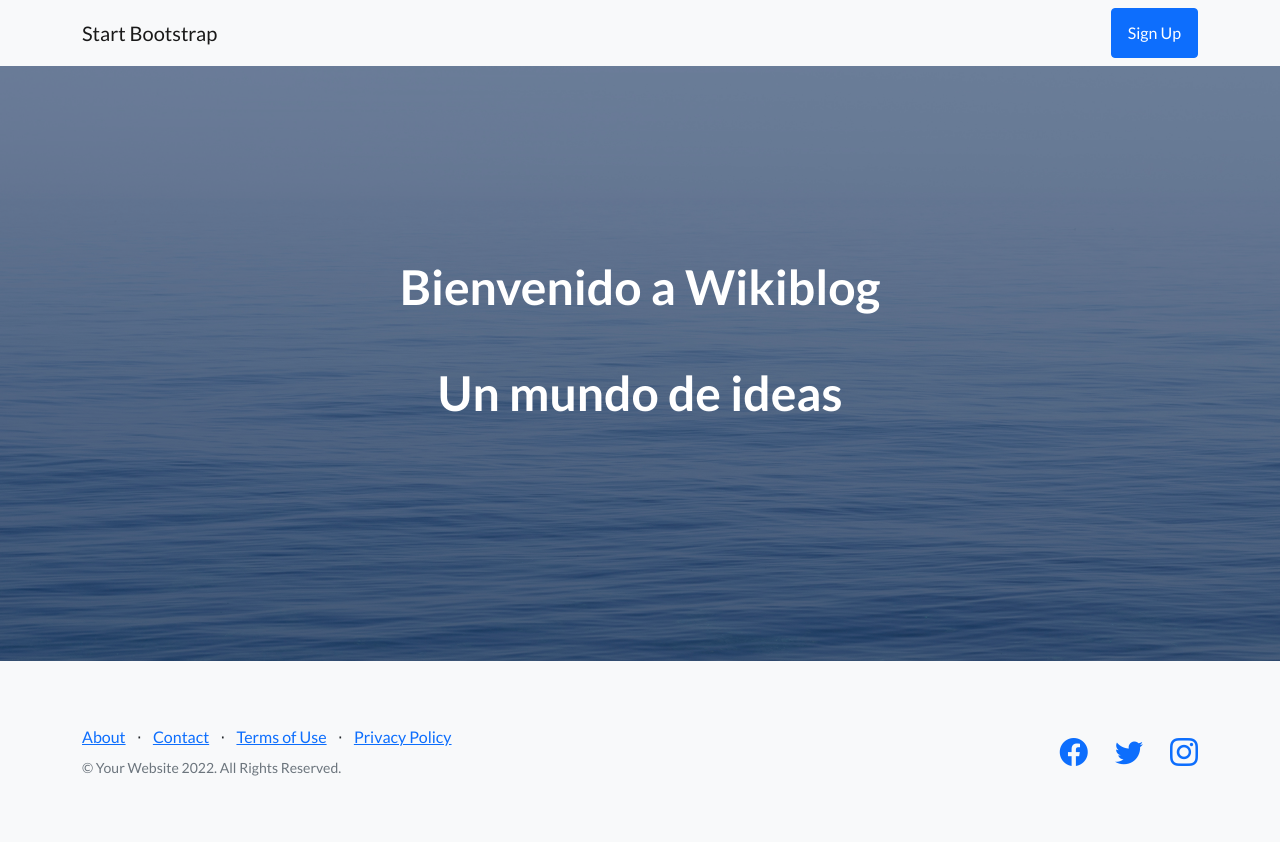
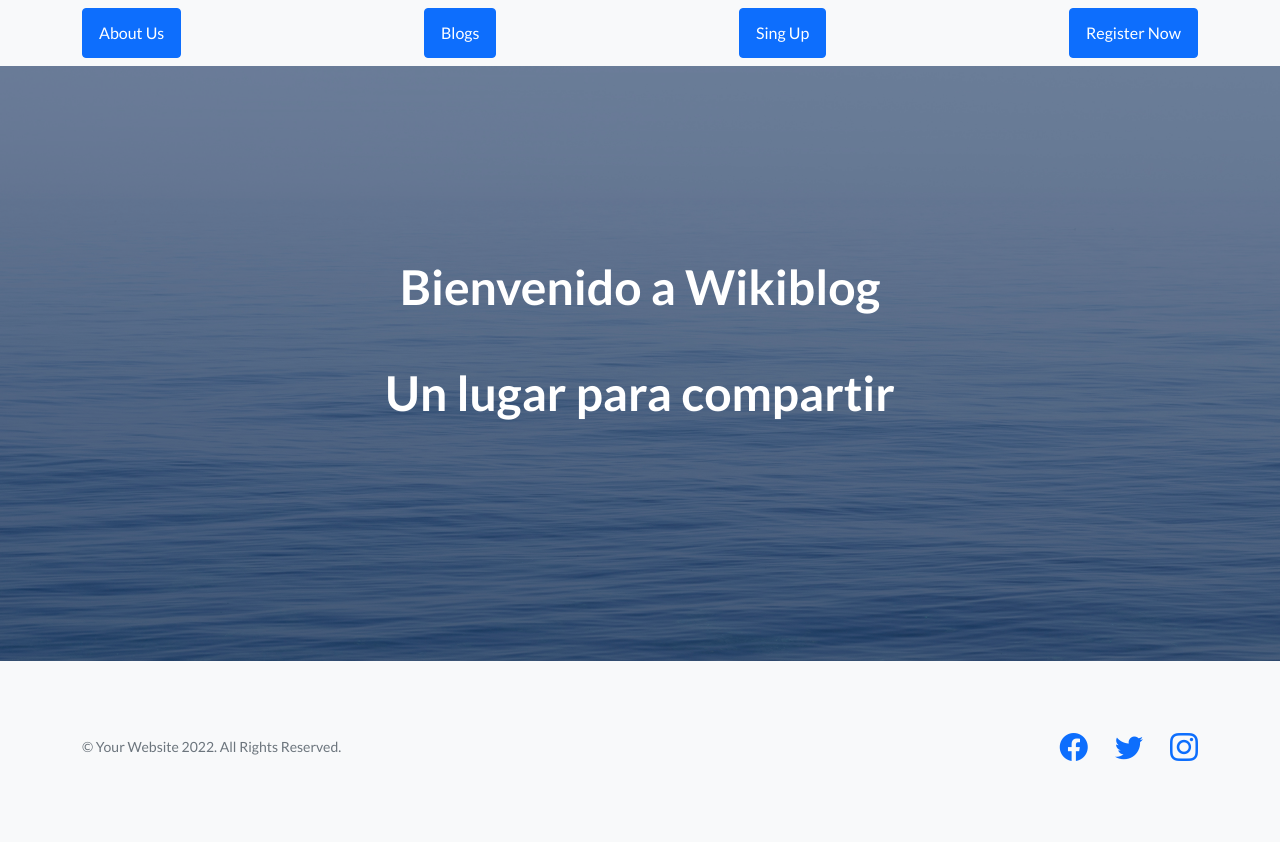
Before and after one commit to Galend3r/Proyecto-Final, a Django app: page / in a window 1280 px wide. After the commit the page ends 761 px from the top, so only its background shows below. Run offline with Django 3.2, Linux system fonts and the light colour scheme; parts of the project's set-up code (start-up, migrations or seed data) failed here and were passed over; some libraries are stand-ins or nearby versions.

Commit message:
modificacionestions html & aboutus

```diff
--- a/config/urls.py
+++ b/config/urls.py
@@ -21,11 +21,13 @@ urlpatterns = [
     #path("accounts/", include("allauth.urls")),
     # Your stuff: custom urls includes go here
     path("", TemplateView.as_view(template_name="blog/home.html"), name="home"),
+    path("aboutus", TemplateView.as_view(template_name="blog/aboutus.html"), name="aboutus"),
     path("pages", ListBlogPage.as_view(), name="pages"),
     path("pages/<int:pk>", DetailBlogPage.as_view(), name="page-detail"),
     path("pages/", include("proyecto_final.blog.urls", namespace="pages")),
     path("accounts/", include("proyecto_final.accounts.urls", namespace="accounts")),
     path("messages/", include("proyecto_final.messages_blog.urls", namespace="messages")),
+
 
 ] + static(settings.MEDIA_URL, document_root=settings.MEDIA_ROOT)
 
--- a/proyecto_final/templates/blog/home.html
+++ b/proyecto_final/templates/blog/home.html
@@ -6,7 +6,9 @@
         <meta name="viewport" content="width=device-width, initial-scale=1, shrink-to-fit=no" />
         <meta name="description" content="" />
         <meta name="author" content="" />
-        <title>Landing Page - Start Bootstrap Theme</title>
+        {% block title %}
+        <title>Home</title>
+        {% endblock %}
         <!-- Favicon-->
         <link rel="icon" type="image/x-icon" href="{% static 'blog/assets/favicon.ico' %}" />
         <!-- Bootstrap icons-->
@@ -20,10 +22,13 @@
         <!-- Navigation-->
         <nav class="navbar navbar-light bg-light static-top">
             <div class="container">
-                <a class="navbar-brand" href="#!">Start Bootstrap</a>
-                <a class="btn btn-primary" href="#signup">Sign Up</a>
+                <a class="btn btn-primary" href="{% url 'aboutus' %}">About Us</a>
+                <a class="btn btn-primary" href="#signup">Blogs</a>
+                <a class="btn btn-primary" href="#signup">Sing Up</a>
+                <a class="btn btn-primary" href="#signup">Register Now</a>
             </div>
         </nav>
+        {% block content %}
         <!-- Masthead-->
         <header class="masthead">
             <div class="container position-relative">
@@ -32,38 +37,30 @@
                         <div class="text-center text-white">
                             <!-- Page heading-->
                             <h1 class="mb-5">Bienvenido a Wikiblog</h1>
-                            <h1 class="mb-5">Un mundo de ideas</h1>
+                            <h1 class="mb-5">Un lugar para compartir</h1>
                         </div>
                     </div>
                 </div>
             </div>
         </header>
+        {% endblock %}
         <!-- Footer-->
         <footer class="footer bg-light">
             <div class="container">
                 <div class="row">
                     <div class="col-lg-6 h-100 text-center text-lg-start my-auto">
-                        <ul class="list-inline mb-2">
-                            <li class="list-inline-item"><a href="#!">About</a></li>
-                            <li class="list-inline-item">⋅</li>
-                            <li class="list-inline-item"><a href="#!">Contact</a></li>
-                            <li class="list-inline-item">⋅</li>
-                            <li class="list-inline-item"><a href="#!">Terms of Use</a></li>
-                            <li class="list-inline-item">⋅</li>
-                            <li class="list-inline-item"><a href="#!">Privacy Policy</a></li>
-                        </ul>
                         <p class="text-muted small mb-4 mb-lg-0">&copy; Your Website 2022. All Rights Reserved.</p>
                     </div>
                     <div class="col-lg-6 h-100 text-center text-lg-end my-auto">
                         <ul class="list-inline mb-0">
                             <li class="list-inline-item me-4">
-                                <a href="#!"><i class="bi-facebook fs-3"></i></a>
+                                <a href="https://www.facebook.com/"><i class="bi-facebook fs-3"></i></a>
                             </li>
                             <li class="list-inline-item me-4">
-                                <a href="#!"><i class="bi-twitter fs-3"></i></a>
+                                <a href="https://twitter.com/"><i class="bi-twitter fs-3"></i></a>
                             </li>
                             <li class="list-inline-item">
-                                <a href="#!"><i class="bi-instagram fs-3"></i></a>
+                                <a href="https://www.instagram.com/"><i class="bi-instagram fs-3"></i></a>
                             </li>
                         </ul>
                     </div>
```
Also changed, not shown: proyecto_final/templates/blog/aboutus.html (added, +28 -0 lines), proyecto_final/static/images/aboutus.jpg (added).
